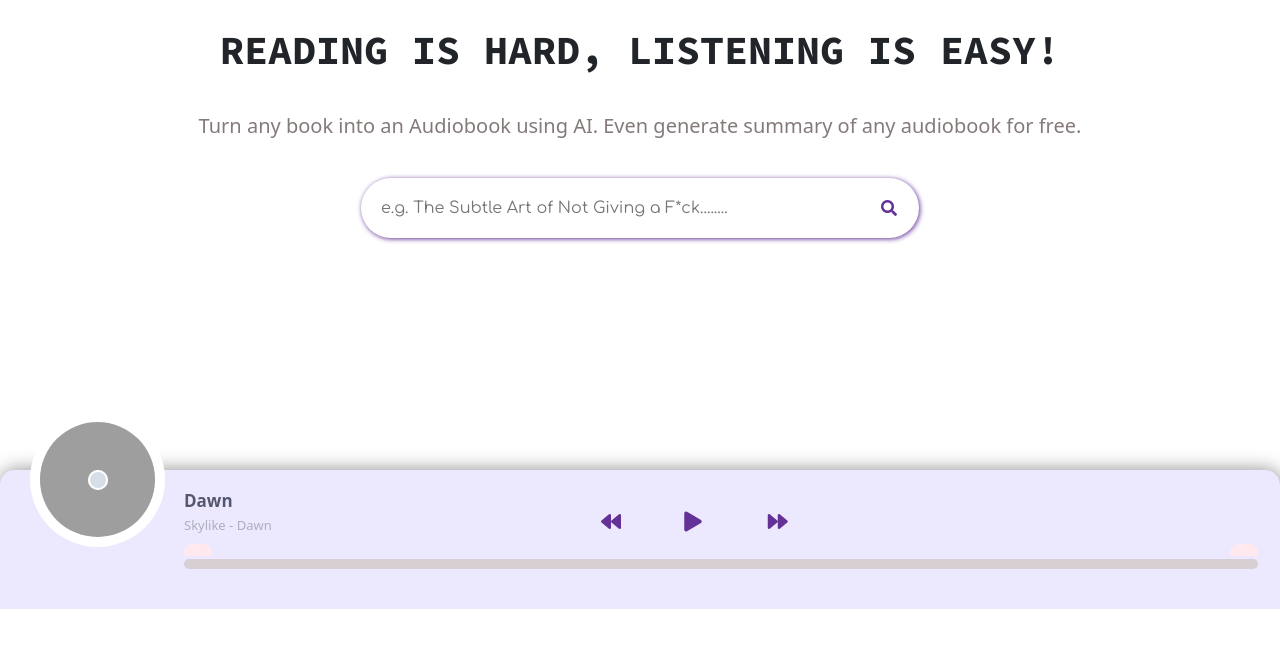
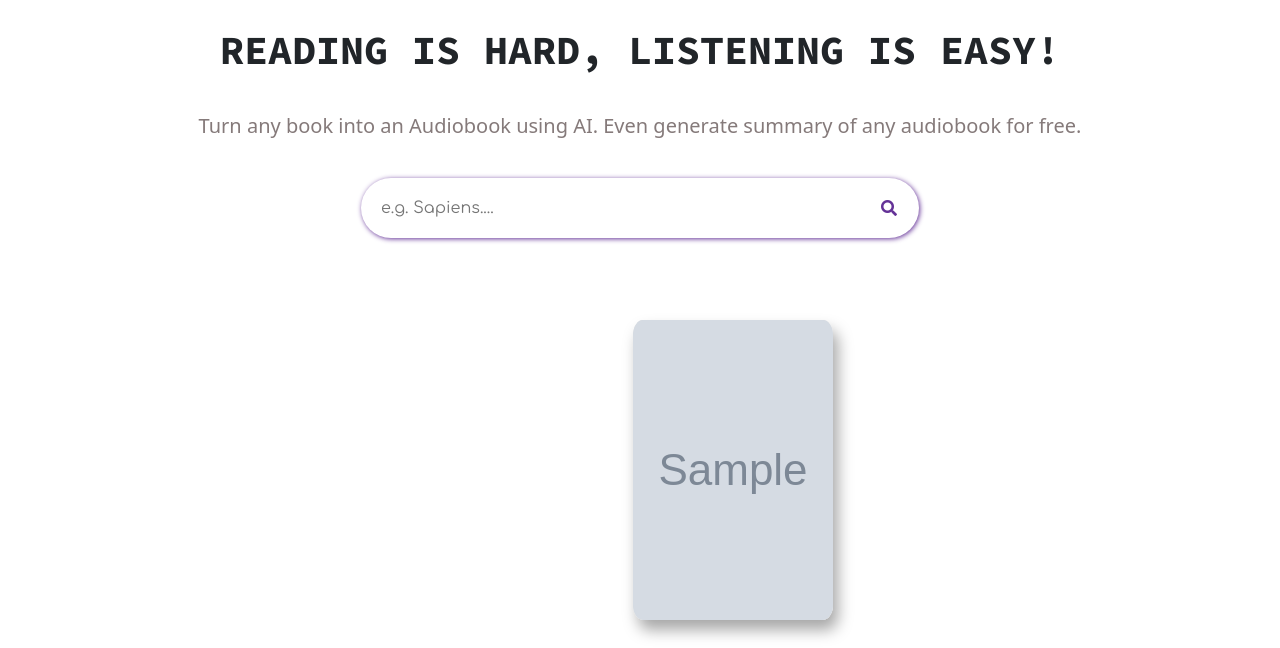
Before and after one commit to ivishalanand/bookaudifier, a Django app: template templates/index.html in a window 1280 px wide. Shown: the part 208-856 px from the top of the page. Before the commit the page ends 817 px from the top, so only its background shows below. Run offline with Django 3.2, Linux system fonts and the light colour scheme; the template is opened without the code that fills it: most values are stand-ins (such as "Sample title", 1, 10 or a date in 2020); grey boxes marked "Sample" are stand-in pictures; some libraries are stand-ins or nearby versions; grey boxes are pictures that could not be loaded.

Commit message:
website ui changes

```diff
--- a/templates/index.html
+++ b/templates/index.html
@@ -4,7 +4,8 @@
 <head>
     <meta charset="utf-8">
     <meta content="width=device-width, initial-scale=1" name="viewport">
-    <title>bookaudifier</title>
+    <title>Bookaudifier</title>
+    <link href="{%  static  'favicon.ico'  %}" rel="icon" type="image/x-icon">
     <link href="https://fonts.googleapis.com" rel="preconnect">
     <link crossorigin href="https://fonts.gstatic.com" rel="preconnect">
     <link href="https://fonts.googleapis.com/css2?family=Comfortaa:wght@300;400;500;600;700&display=swap"
@@ -17,13 +18,15 @@
     <script src="https://cdn.jsdelivr.net/npm/bootstrap@5.0.2/dist/js/bootstrap.bundle.min.js"></script>
     <link href="{%  static  'audioplayer_assets/style.css'  %}" rel="stylesheet">
     <link href='https://use.fontawesome.com/releases/v5.3.1/css/all.css' rel='stylesheet'>
+    <link href="{%  static  'search/style.css'  %}" rel="stylesheet">
+
 </head>
 <body>
 <div class="m-4">
     <nav class="navbar navbar-expand-lg navbar-light">
         <div class="container-fluid" style="padding-left:2.5%; padding-right:2.5%;">
             <a class="navbar-brand" href="#">
-                <img alt="bookaudifier" href="" height="60px" src="{% static 'logo_image.png' %}">
+                <img alt="bookaudifier" height="60px" href="" src="{% static 'logo_image.png' %}">
             </a>
             <button class="navbar-toggler" data-bs-target="#navbarCollapse" data-bs-toggle="collapse" type="button">
                 <span class="navbar-toggler-icon"></span>
@@ -33,7 +36,6 @@
                     <a class="nav-item nav-link text-center active" href="#">Home</a>
                     <a class="nav-item nav-link text-center" href="#">Dashboard</a>
                     <a class="nav-item nav-link text-center" href="#">My Bookshelf</a>
-                    <!--                    <a class="nav-item nav-link text-center" href="#">Genres</a>-->
                 </div>
                 <div class="navbar-nav ms-auto">
                     <button class="login rounded-pill">Login</button>
@@ -51,14 +53,15 @@
 </div>
 
 <div class="d-flex justify-content-center">
-    <h5 class="sub-heading"> Turn any book into an Audiobook using AI. Even generate summary of any audiobook for free.</h5>
+    <h5 class="sub-heading"> Turn any book into an Audiobook using AI. Even generate summary of any audiobook for
+        free.</h5>
 </div>
-<div class="container h-100">
+<div class="container">
     <form action="search" method="POST">
         {% csrf_token %}
         <div class="d-flex justify-content-center h-100">
             <div class="searchbar">
-                <input class="search_input" name="search" placeholder="e.g. The Subtle Art of Not Giving a F*ck........"
+                <input class="search_input" name="search" placeholder="e.g. Sapiens...."
                        type="text">
                 <a class="search_icon" href="#"><i class="fas fa-search"></i></a>
                 </input>
@@ -67,53 +70,38 @@
     </form>
 </div>
 
-
-
-<div id="app-cover">
-    <div id="player">
-        <div class="active" id="player-track">
-            <div id="album-name"></div>
-            <div id="track-name"></div>
-            <div id="track-time">
-                <div id="current-time"></div>
-                <div id="track-length"></div>
-            </div>
-            <div id="s-area">
-                <div id="ins-time"></div>
-                <div id="s-hover"></div>
-                <div id="seek-bar"></div>
-            </div>
-        </div>
-        <div class='flex-container' id="player-content">
-            <div id="album-art">
-                <img class="active"
-                     id="_1" src="https://raw.githubusercontent.com/himalayasingh/music-player-1/master/img/_1.jpg">
-                <img id="_2" src="https://raw.githubusercontent.com/himalayasingh/music-player-1/master/img/_2.jpg">
-                <img id="_3" src="https://raw.githubusercontent.com/himalayasingh/music-player-1/master/img/_3.jpg">
-                <img id="_4" src="https://raw.githubusercontent.com/himalayasingh/music-player-1/master/img/_4.jpg">
-                <img id="_5" src="https://raw.githubusercontent.com/himalayasingh/music-player-1/master/img/_5.jpg">
-                <div id="buffer-box">Buffering ...</div>
-            </div>
-            <div id="player-controls">
-                <div class="control">
-                    <div class="button" id="play-previous">
-                        <i class="fas fa-backward"></i>
+<main>
+    <div>
+        <div class="container-fluid justify-content-center mb-6">
+            <div class="row justify-content-center row-cols-sm-2 row-cols-md-4 row-cols-lg-6">
+                {% if books_data %}
+                {% for data in books_data %}
+                <form action="{% url 'generate_audiobook' %}" class="book-wrap" id='{{data.book_id}}'
+                      method="GET">
+                    {% csrf_token %}
+                    <input name="book" type="hidden" value={{data.pdf_link}}>
+                    <div onclick="generateAudiobook({{data.book_id}});" style="cursor: pointer">
+                        <div class="col mt-4">
+                            <div class="book-card">
+                                <div class="book-card__cover">
+                                    <div class="book-card__book">
+                                        <div class="book-card__book-front">
+                                            <img class="book-card__img" src="{{data.img_link}}">
+                                        </div>
+                                        <div class="book-card__book-back"></div>
+                                        <div class="book-card__book-side"></div>
+                                    </div>
+                                </div>
+                            </div>
+                        </div>
                     </div>
-                </div>
-                <div class="control">
-                    <div class="button" id="play-pause-button">
-                        <i class="fas fa-play"></i>
-                    </div>
-                </div>
-                <div class="control">
-                    <div class="button" id="play-next">
-                        <i class="fas fa-forward"></i>
-                    </div>
-                </div>
+                </form>
+                {% endfor %}
+                {% endif %}
             </div>
         </div>
     </div>
-</div>
+</main>
 
 
 <script src='https://cdnjs.cloudflare.com/ajax/libs/jquery/3.3.1/jquery.min.js'></script>
```
Also changed, not shown: ml/audiobook_functionality.py (+15 -7 lines), search/views.py (+13 -2 lines), templates/search.html (+6 -4 lines).
